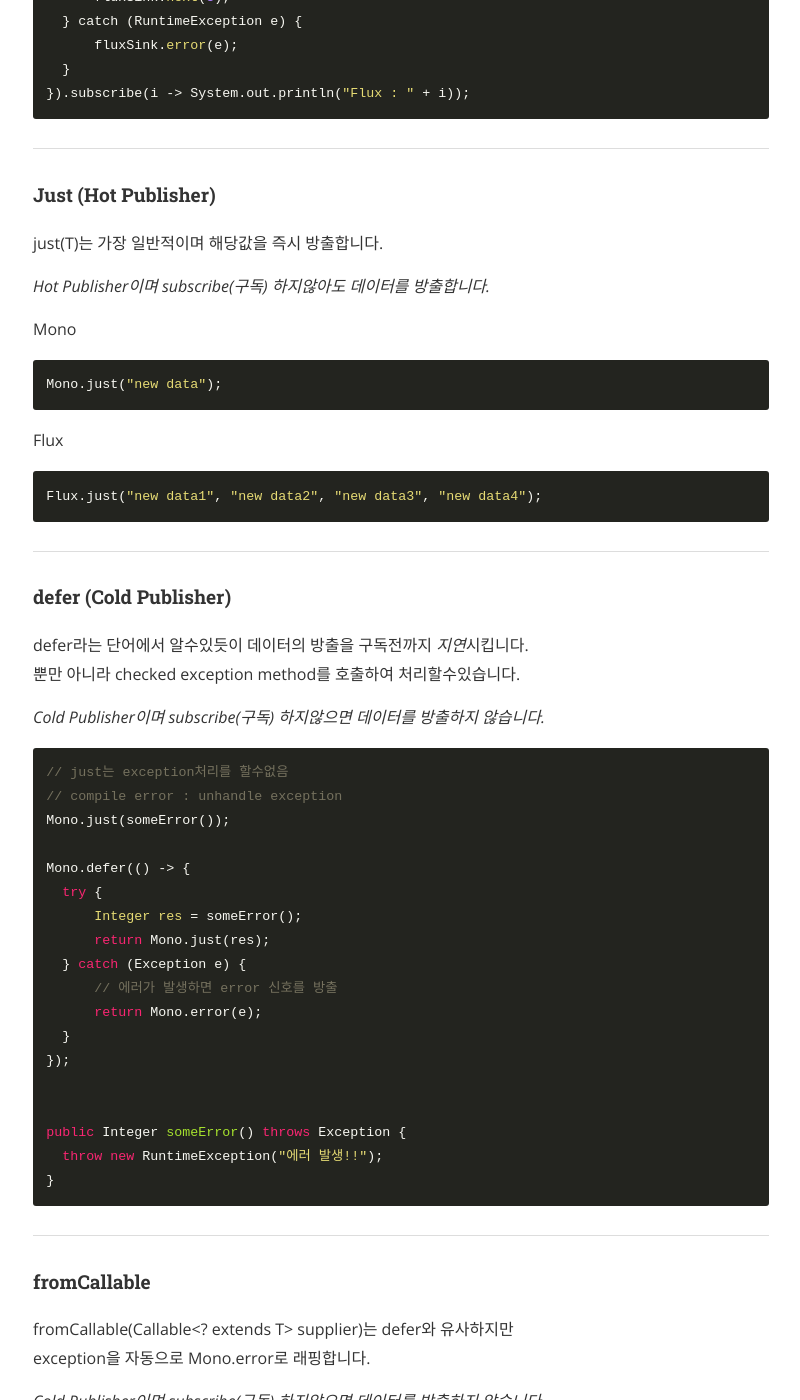
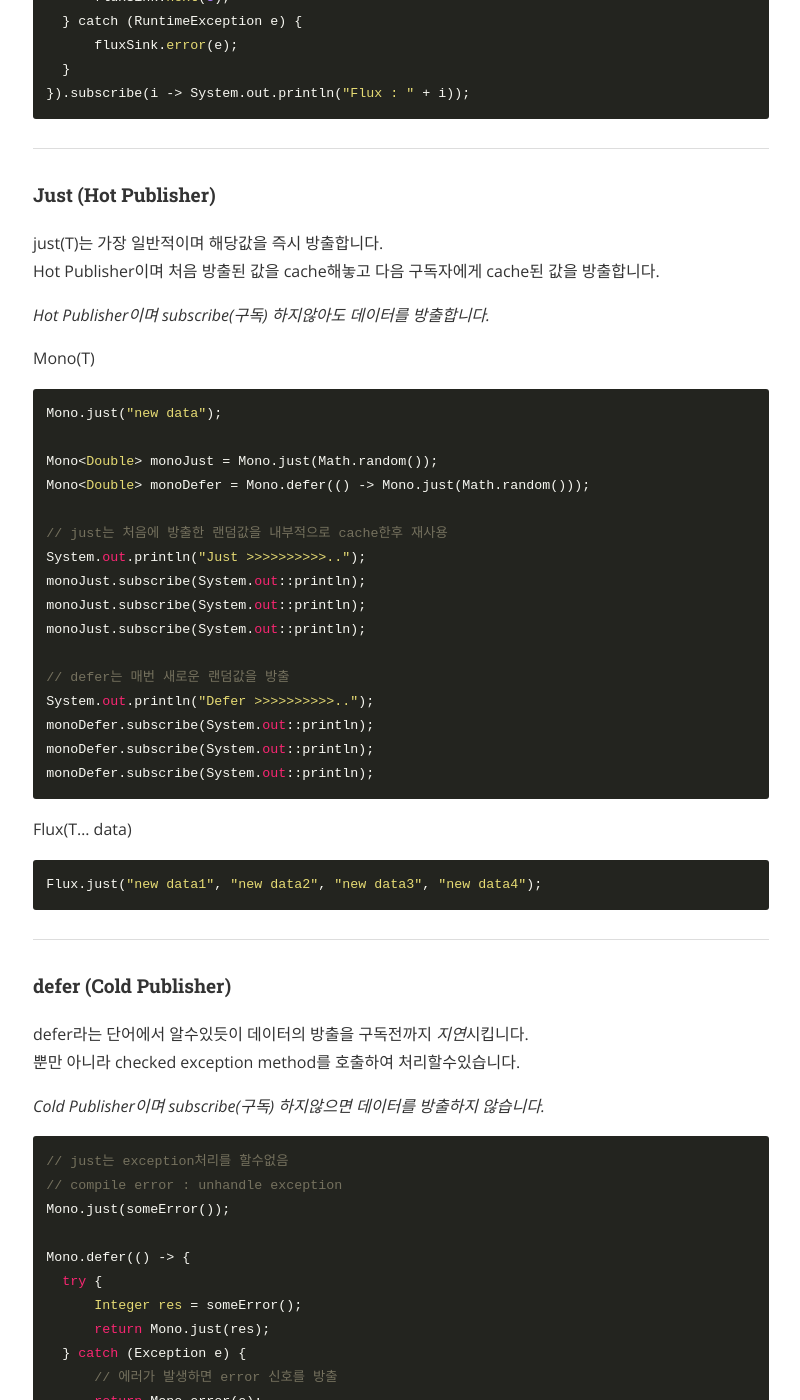
Before and after one commit to tries1/tries1.github.io, a Jekyll site: the page built from _posts/webflux/2020-01-28-spring_webflux_1.md, in a window 1280 px wide and 1400 px high, scrolled down 1848 px. Shown: the whole window, without its empty margins (239-1039 px from the left). Built offline with Jekyll 4.4.1, drawn with Linux system fonts in a browser that asks for light colours; nearby versions of some CDN libraries; comment, search, counter and statistics services are not loaded; some of the changed text lies outside the part shown.

Commit message:
add webflux1

````diff
--- a/_posts/webflux/2020-01-28-spring_webflux_1.md
+++ b/_posts/webflux/2020-01-28-spring_webflux_1.md
@@ -65,15 +65,31 @@ Flux.create(fluxSink -> {
 
 #### Just (Hot Publisher)
 just(T)는 가장 일반적이며 해당값을 즉시 방출합니다.
+Hot Publisher이며 처음 방출된 값을 cache해놓고 다음 구독자에게 cache된 값을 방출합니다.
 
 *Hot Publisher이며 subscribe(구독) 하지않아도 데이터를 방출합니다.*
 
-Mono
+Mono(T)
 ```java
 Mono.just("new data");
+
+Mono<Double> monoJust = Mono.just(Math.random());
+Mono<Double> monoDefer = Mono.defer(() -> Mono.just(Math.random()));
+
+// just는 처음에 방출한 랜덤값을 내부적으로 cache한후 재사용
+System.out.println("Just >>>>>>>>>>..");
+monoJust.subscribe(System.out::println);
+monoJust.subscribe(System.out::println);
+monoJust.subscribe(System.out::println);
+
+// defer는 매번 새로운 랜덤값을 방출
+System.out.println("Defer >>>>>>>>>>..");
+monoDefer.subscribe(System.out::println);
+monoDefer.subscribe(System.out::println);
+monoDefer.subscribe(System.out::println);
 ```
 
-Flux
+Flux(T... data)
 ```java
 Flux.just("new data1", "new data2", "new data3", "new data4");
 ```
````
Also changed, not shown: other parts of _posts/webflux/2020-01-28-spring_webflux_1.md (+1 -1 lines).
